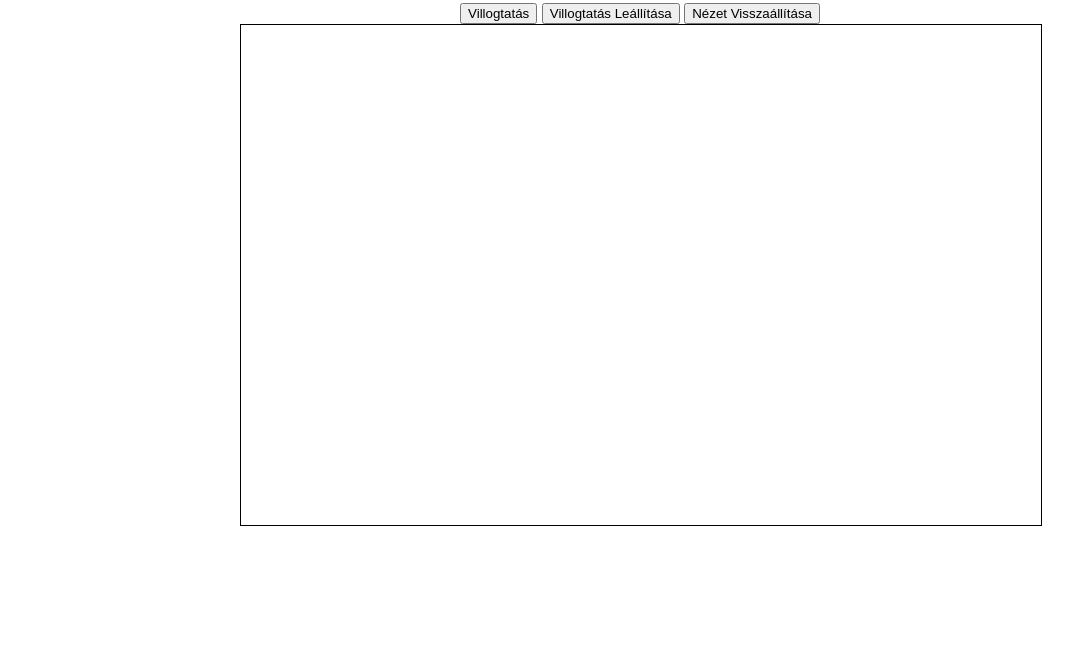
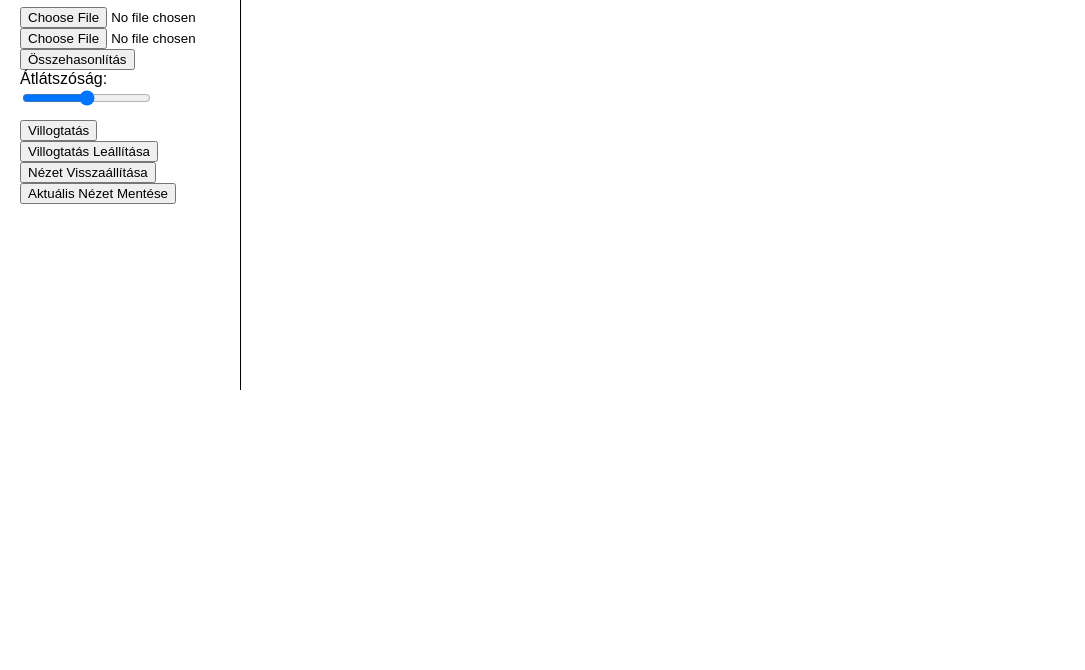
Before and after one commit to Csab-AI/Csab-AI, a plain HTML site: page index.html in a window 1280 px wide. Shown: the part 130-800 px from the top of the page, without its empty margins (0-1085 px from the left). Drawn offline with nearby package versions, Linux system fonts and the light colour scheme.

Commit message:
Update index.html

```diff
--- a/index.html
+++ b/index.html
@@ -7,17 +7,17 @@
         body {
             font-family: Arial, sans-serif;
             margin: 20px;
+            display: flex;
         }
-        .container {
-            max-width: 800px;
-            margin: 0 auto;
-            text-align: center;
+        .menu {
+            width: 200px;
+            padding-right: 20px;
+            border-right: 1px solid #000;
         }
-        #canvasContainer {
+        .canvas-container {
+            flex-grow: 1;
             position: relative;
-            width: 100%;
             height: 500px;
-            border: 1px solid #000;
             overflow: hidden;
         }
         canvas {
@@ -32,7 +32,7 @@
     </style>
 </head>
 <body>
-    <div class="container">
+    <div class="menu">
         <h1>PDF Összehasonlító</h1>
         <input type="file" id="file1" accept="application/pdf">
         <input type="file" id="file2" accept="application/pdf">
@@ -45,13 +45,16 @@
             <button onclick="startBlinking()">Villogtatás</button>
             <button onclick="stopBlinking()">Villogtatás Leállítása</button>
             <button onclick="resetView()">Nézet Visszaállítása</button>
-        </div>
-        <div id="canvasContainer">
-            <canvas id="canvas1"></canvas>
-            <canvas id="canvas2"></canvas>
+            <button onclick="saveCurrentView()">Aktuális Nézet Mentése</button>
         </div>
     </div>
+    <div class="canvas-container">
+        <canvas id="canvas1"></canvas>
+        <canvas id="canvas2"></canvas>
+    </div>
+
     <script src="https://cdnjs.cloudflare.com/ajax/libs/pdf.js/2.9.359/pdf.min.js"></script>
+    <script src="https://cdnjs.cloudflare.com/ajax/libs/jsPDF/2.5.1/jspdf.umd.min.js"></script>
     <script>
         let blinking = false;
         let blinkInterval;
@@ -59,11 +62,15 @@
         let offsetX = 0, offsetY = 0;
         let isDragging = false;
         let startX, startY;
+        let file1Name = '', file2Name = '';
 
         async function comparePDFs() {
             const file1 = document.getElementById('file1').files[0];
             const file2 = document.getElementById('file2').files[0];
             if (file1 && file2) {
+                file1Name = file1.name;
+                file2Name = file2.name;
+
                 const canvas1 = document.getElementById('canvas1');
                 const canvas2 = document.getElementById('canvas2');
 
@@ -95,7 +102,7 @@
                 const viewport = page.getViewport({scale: 1});
 
                 const context = canvas.getContext('2d');
-                const container = document.getElementById('canvasContainer');
+                const container = document.querySelector('.canvas-container');
 
                 // Get container size
                 const containerWidth = container.clientWidth;
@@ -190,8 +197,30 @@
             }
         }
 
+        function saveCurrentView() {
+            const canvases = document.getElementsByTagName('canvas');
+            if (canvases.length === 0) return;
+
+            const canvas1 = document.getElementById('canvas1');
+            const canvas2 = document.getElementById('canvas2');
+
+            const pdf = new jsPDF.jsPDF('p', 'pt', 'a4');
+            const img1 = canvas1.toDataURL('image/png');
+            const img2 = canvas2.toDataURL('image/png');
+
+            pdf.addImage(img1, 'PNG', 10, 10);
+            pdf.addPage();
+            pdf.addImage(img2, 'PNG', 10, 10);
+
+            pdf.setFontSize(12);
+            pdf.text(`File 1: ${file1Name}`, 10, pdf.internal.pageSize.height - 20);
+            pdf.text(`File 2: ${file2Name}`, 10, pdf.internal.pageSize.height - 10);
+
+            pdf.save('current_view.pdf');
+        }
+
         // Event listeners for dragging and zooming
-        const container = document.getElementById('canvasContainer');
+        const container = document.querySelector('.canvas-container');
         container.addEventListener('mousedown', (e) => {
             isDragging = true;
             startX = e.clientX - offsetX;
@@ -214,13 +243,13 @@
 
         container.addEventListener('wheel', (e) => {
             e.preventDefault();
-            const delta = e.deltaY > 0 ? 0.9 : 1.1;
+            const zoomFactor = 1.1;
+            const delta = e.deltaY > 0 ? 1 / zoomFactor : zoomFactor;
             scale *= delta;
             updateTransform();
         });
 
         window.addEventListener('resize', fitCanvasesToContainer);
-
     </script>
 </body>
 </html>
```
